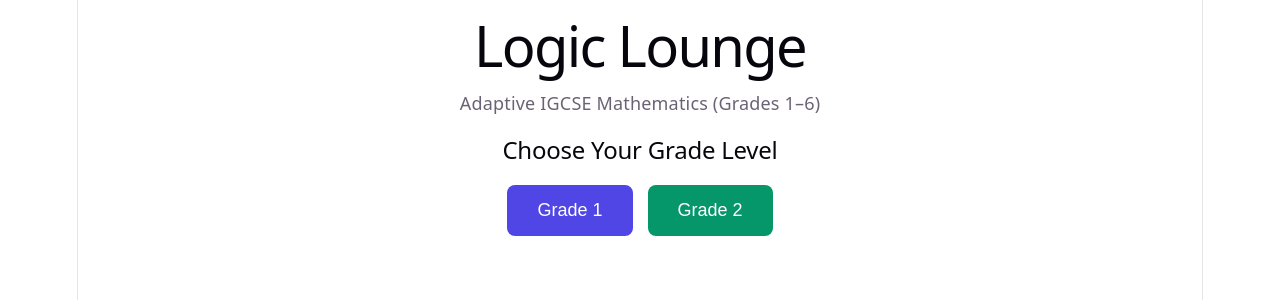
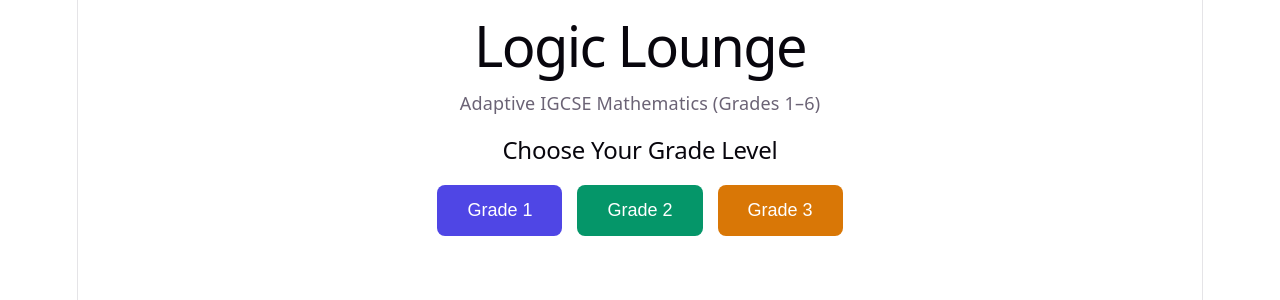
Before and after one commit to asvika2010/logic-lounge-frontend, a React (Vite) app: page / in a window 1280 px wide. Shown: the top 300 px of the page. Built offline with nearby package versions, Linux system fonts and the light colour scheme.

Commit message:
Add Grade 3 module and navigation menu

```diff
--- a/src/App.jsx
+++ b/src/App.jsx
@@ -1,6 +1,7 @@
 import React, { useState } from 'react';
 import Grade1Module from './components/grade1/Grade1Module';
 import Grade2Module from './components/grade2/Grade2Module';
+import Grade3Module from './components/grade3/Grade3Module';
 import './App.css';
 
 function App() {
@@ -16,7 +17,7 @@ function App() {
         {!selectedGrade ? (
           <div>
             <h2>Choose Your Grade Level</h2>
-            <div style={{ display: 'flex', justifyContent: 'center', gap: '15px', marginTop: '20px' }}>
+            <div style={{ display: 'flex', justifyContent: 'center', gap: '15px', marginTop: '20px', flexWrap: 'wrap' }}>
               <button
                 onClick={() => setSelectedGrade(1)}
                 style={{ padding: '15px 30px', fontSize: '18px', cursor: 'pointer', background: '#4f46e5', color: '#fff', border: 'none', borderRadius: '8px' }}
@@ -28,6 +29,12 @@ function App() {
                 style={{ padding: '15px 30px', fontSize: '18px', cursor: 'pointer', background: '#059669', color: '#fff', border: 'none', borderRadius: '8px' }}
               >
                 Grade 2
+              </button>
+              <button
+                onClick={() => setSelectedGrade(3)}
+                style={{ padding: '15px 30px', fontSize: '18px', cursor: 'pointer', background: '#d97706', color: '#fff', border: 'none', borderRadius: '8px' }}
+              >
+                Grade 3
               </button>
             </div>
           </div>
@@ -41,6 +48,7 @@ function App() {
             </button>
             {selectedGrade === 1 && <Grade1Module />}
             {selectedGrade === 2 && <Grade2Module />}
+            {selectedGrade === 3 && <Grade3Module />}
           </div>
         )}
       </main>
```
Also changed, not shown: 2 other files (tests, documents, lock files or other folders).
